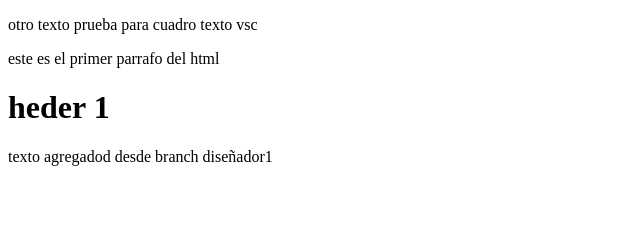
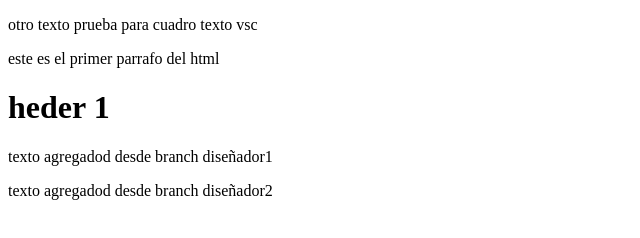
Before and after one commit to SaloJuan/PruebaVSC, a plain HTML site: page index.html in a window 1280 px wide. Shown: the whole page, without its empty margins (0-640 px from the left). Drawn offline with Linux system fonts and the light colour scheme.

Commit message:
commit dis2

```diff
--- a/index.html
+++ b/index.html
@@ -35,6 +35,7 @@
 
         <h1>heder 1       </h1>
         <p>texto agregadod desde branch diseñador1</p>
+        <p>texto agregadod desde branch diseñador2</p>
     </body>
 
 
```
